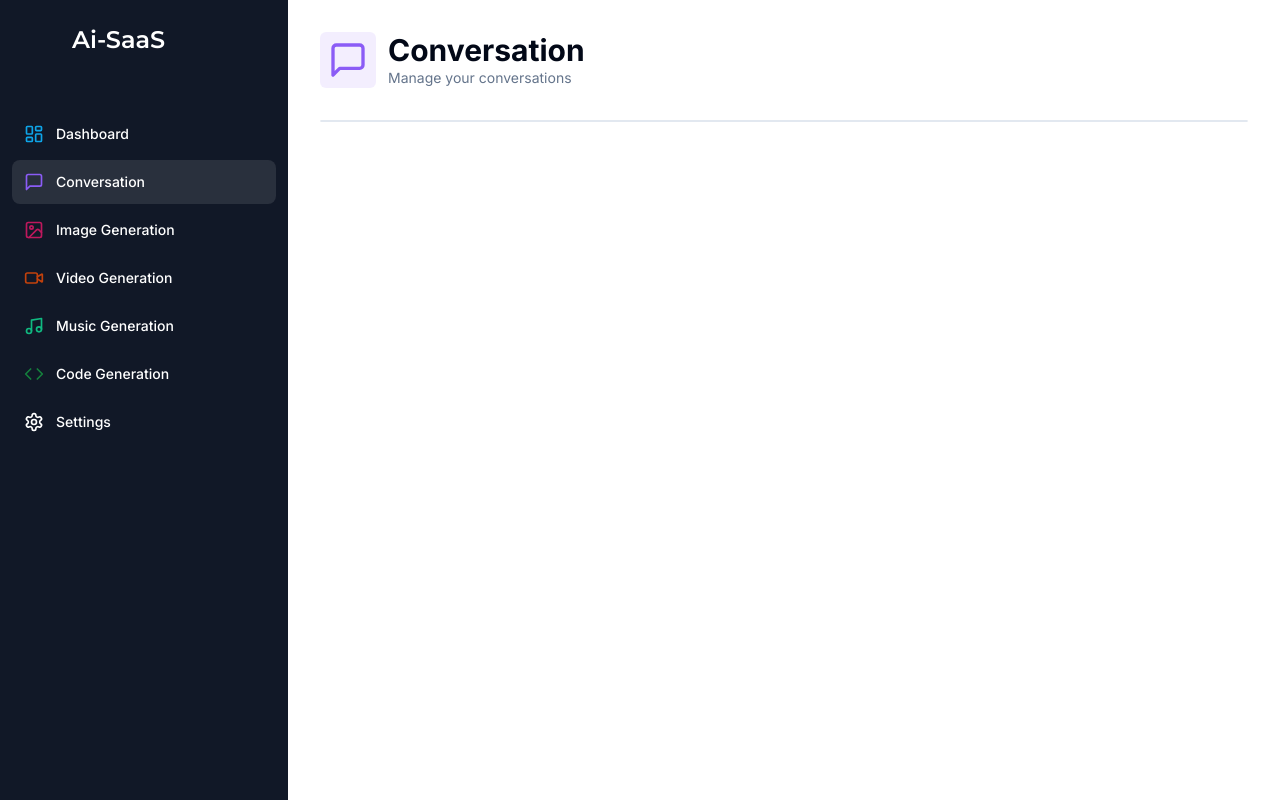
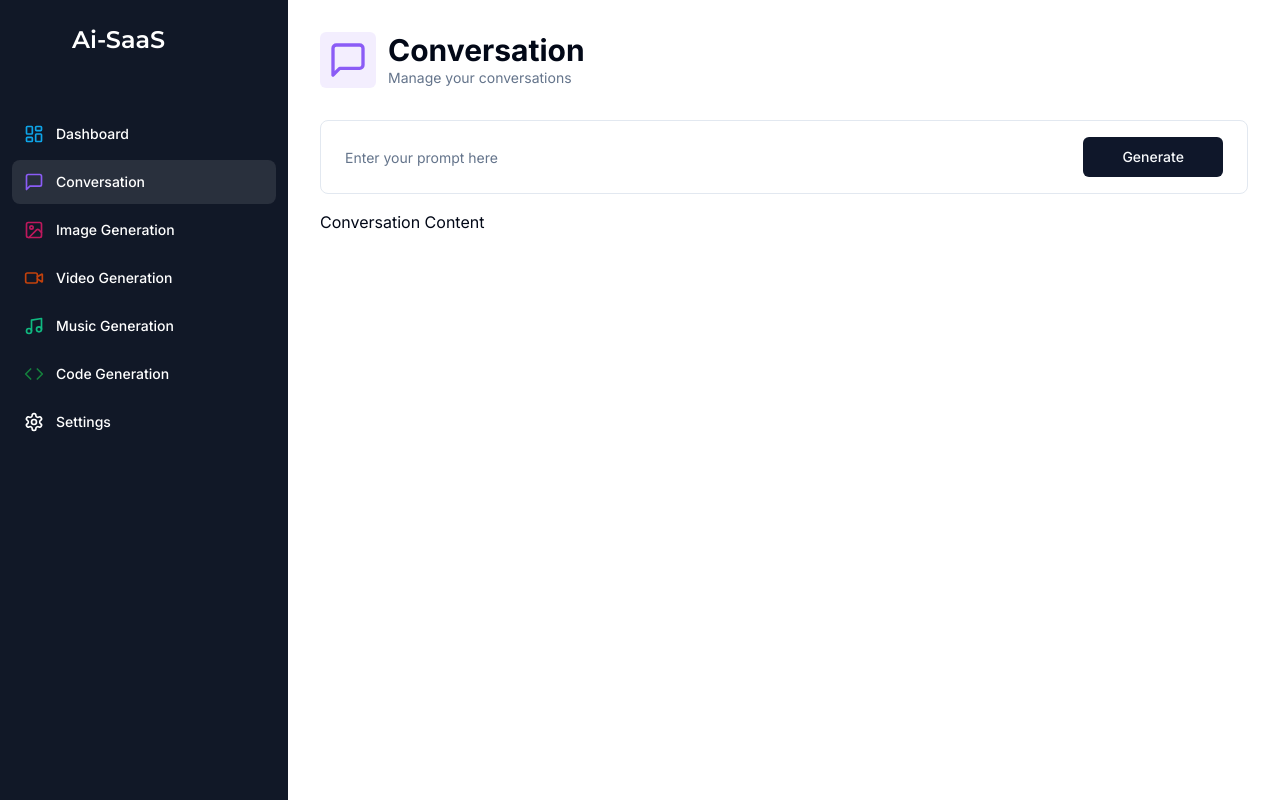
Before and after one commit to vamsi4845/ai-saas, a Next.js app: page /conversation in a window 1280 px wide. Built offline with nearby package versions, Linux system fonts and the light colour scheme.

Commit message:
refractor:update conversation page

```diff
--- a/app/(dashboard)/(routes)/conversation/page.tsx
+++ b/app/(dashboard)/(routes)/conversation/page.tsx
@@ -1,41 +1,75 @@
-"use client"
+"use client";
 
 import * as z from "zod";
-import Heading from "@/components/Heading"
-import { MessageSquare } from "lucide-react"
-import { useForm } from "react-hook-form"
+import Heading from "@/components/Heading";
+import { MessageSquare } from "lucide-react";
+import { useForm } from "react-hook-form";
 import { formSchema } from "./constants";
 import { zodResolver } from "@hookform/resolvers/zod";
-import { Form, FormField, FormItem } from "@/components/ui/form";
+import { Form, FormControl, FormField, FormItem } from "@/components/ui/form";
+import { Input } from "@/components/ui/input";
+import { Button } from "@/components/ui/button";
 
 const ConversationPage = () => {
-
   const form = useForm<z.infer<typeof formSchema>>({
     resolver: zodResolver(formSchema),
     defaultValues: {
-      prompt:"",
-    }
+      prompt: "",
+    },
   });
 
   const isLoading = form.formState.isSubmitting;
 
-
-  const onSubmit = async(values: z.infer<typeof formSchema>) => {
-    console.log(values)
-  }
+  const onSubmit = async (values: z.infer<typeof formSchema>) => {
+    console.log(values);
+  };
 
   return (
     <div>
-    <Heading title="Conversation" description="Manage your conversations" icon={MessageSquare}  iconColor="text-violet-500" bgColor="bg-violet-500/10" />
+      <Heading
+        title="Conversation"
+        description="Manage your conversations"
+        icon={MessageSquare}
+        iconColor="text-violet-500"
+        bgColor="bg-violet-500/10"
+      />
       <div className="px-4 lg:px-8">
         <div>
           <Form {...form}>
-        <form onSubmit = {form.handleSubmit(onSubmit)} className="rounded-lg border w-full px-3 md:px-6 focus-within:shadow-sm grid grid-cols-12 gap-2">
+            <form
+              onSubmit={form.handleSubmit(onSubmit)}
+              className="rounded-lg border w-full p-4 px-3 md:px-6 focus-within:shadow-sm grid grid-cols-12 gap-2"
+            >
+              <FormField
+                name="prompt"
+                render={({ field }) => (
+                  <FormItem className="col-span-12 lg:col-span-10">
+                    <FormControl className="m-0 p-0">
+                      <Input
+                        disabled={isLoading}
+                        placeholder="Enter your prompt here"
+                        className="border-none outline-none focus-visible:ring-0 focus-visible:ring-transparent"
+                        {...field}
+                      />
+                    </FormControl>
+                  </FormItem>
+                )}
+              />
+              <Button
+                className="col-span-12 lg:col-span-2 w-full"
+                disabled={isLoading}
+                type="submit"
+              >
+                Generate
+              </Button>
             </form>
           </Form>
         </div>
+        <div className="space-y-4 mt-4">
+          Conversation Content
         </div>
       </div>
-  )
-}
-export default ConversationPage
+    </div>
+  );
+};
+export default ConversationPage;
--- /dev/null
+++ b/components/ui/input.tsx
@@ -0,0 +1,25 @@
+import * as React from "react"
+
+import { cn } from "@/lib/utils"
+
+export interface InputProps
+  extends React.InputHTMLAttributes<HTMLInputElement> {}
+
+const Input = React.forwardRef<HTMLInputElement, InputProps>(
+  ({ className, type, ...props }, ref) => {
+    return (
+      <input
+        type={type}
+        className={cn(
+          "flex h-10 w-full rounded-md border border-input bg-background px-3 py-2 text-sm ring-offset-background file:border-0 file:bg-transparent file:text-sm file:font-medium placeholder:text-muted-foreground focus-visible:outline-none focus-visible:ring-2 focus-visible:ring-ring focus-visible:ring-offset-2 disabled:cursor-not-allowed disabled:opacity-50",
+          className
+        )}
+        ref={ref}
+        {...props}
+      />
+    )
+  }
+)
+Input.displayName = "Input"
+
+export { Input }
```
Lines whose indentation alone changed are shown as unchanged.
